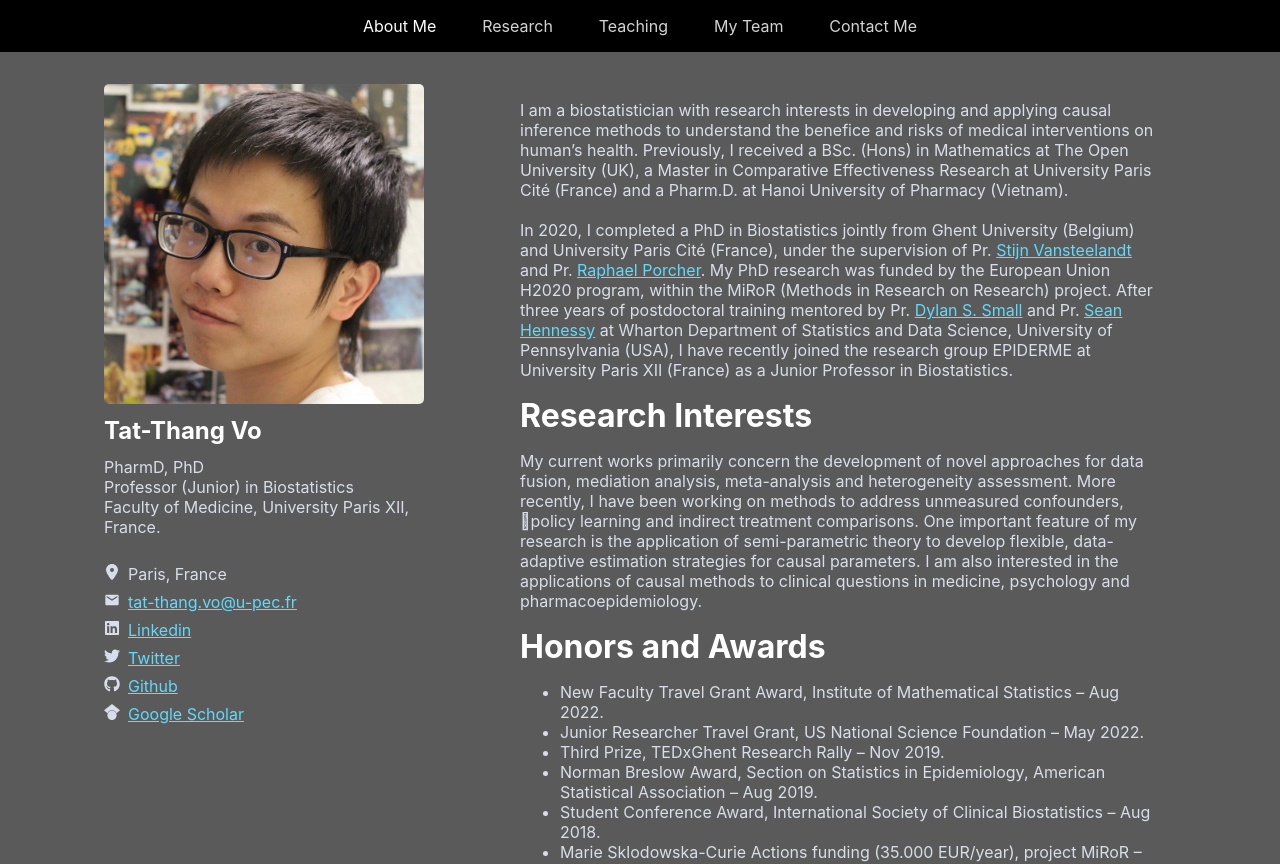
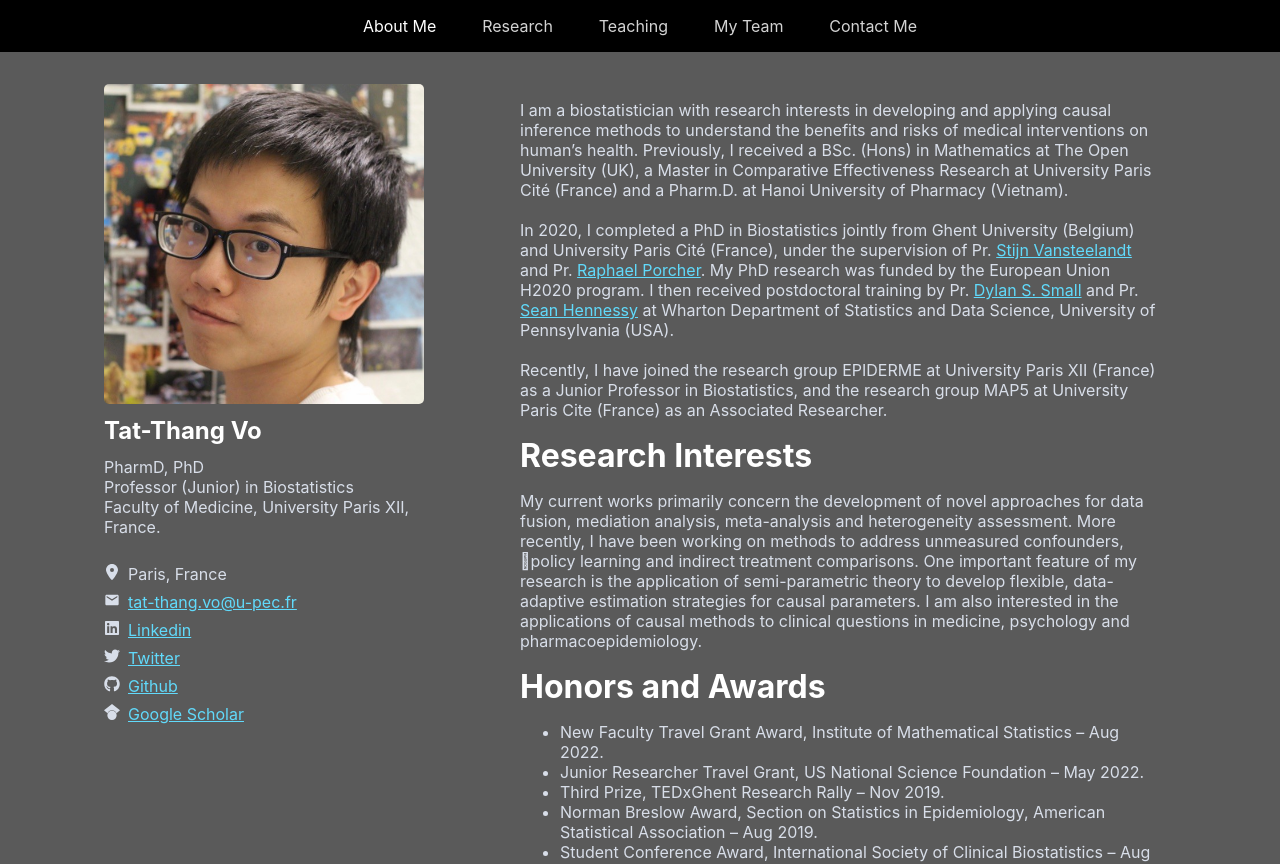
Before and after one commit to votatthang/ttv, a React (Create React App) app: page / in a window 1280 px wide. Shown: the top 864 px of the page. Built offline with nearby package versions, Linux system fonts and the light colour scheme.

Commit message:
Update AboutMe.js

```diff
--- a/src/Pages/AboutMe/AboutMe.js
+++ b/src/Pages/AboutMe/AboutMe.js
@@ -6,12 +6,14 @@ import { HiOutlineMicrophone } from "react-icons/hi";
 export default function AboutMe() {
     return <div className="AboutMe">
         <div className="shortDescription">
-            I am a biostatistician with research interests in developing and applying causal inference methods to understand the benefice and risks of medical interventions on human’s health.
+            I am a biostatistician with research interests in developing and applying causal inference methods to understand the benefits and risks of medical interventions on human’s health.
             Previously, I received a BSc. (Hons) in Mathematics at The Open University (UK), a Master in Comparative Effectiveness Research at University Paris Cité (France) and a Pharm.D. at Hanoi University of Pharmacy (Vietnam).<br/> <br/>
             In 2020, I completed a PhD in Biostatistics jointly from Ghent University (Belgium) and University Paris Cité (France), under the supervision of Pr. <a href="https://www.ugent.be/dass/en/research/vansteelandt"> Stijn Vansteelandt</a> and
-            Pr. <a href="https://cress-umr1153.fr/fr/teams/methods/member-raphael-porcher-254/"> Raphael Porcher</a>. My PhD research was funded by the European Union H2020 program, within the MiRoR (Methods in Research on Research) project.
-            After three years of postdoctoral training mentored by Pr. <a href="https://statistics.wharton.upenn.edu/profile/dsmall/#overview"> Dylan S. Small</a> and Pr. <a href="https://www.med.upenn.edu/apps/faculty/index.php/g275/p8396"> Sean Hennessy</a> at
-            Wharton Department of Statistics and Data Science, University of Pennsylvania (USA), I have recently joined the research group EPIDERME at University Paris XII (France) as a Junior Professor in Biostatistics.
+            Pr. <a href="https://cress-umr1153.fr/fr/teams/methods/member-raphael-porcher-254/"> Raphael Porcher</a>. My PhD research was funded by the European Union H2020 program.
+            I then received postdoctoral training by Pr. <a href="https://statistics.wharton.upenn.edu/profile/dsmall/#overview"> Dylan S. Small</a> and Pr. <a href="https://www.med.upenn.edu/apps/faculty/index.php/g275/p8396"> Sean Hennessy</a> at
+            Wharton Department of Statistics and Data Science, University of Pennsylvania (USA).
+            <br/> <br/> Recently, I have joined the research group EPIDERME at University Paris XII (France) as a Junior Professor in Biostatistics, and the research group
+            MAP5 at University Paris Cite (France) as an Associated Researcher.
         </div>
         <div className="title">
             Research Interests
```
